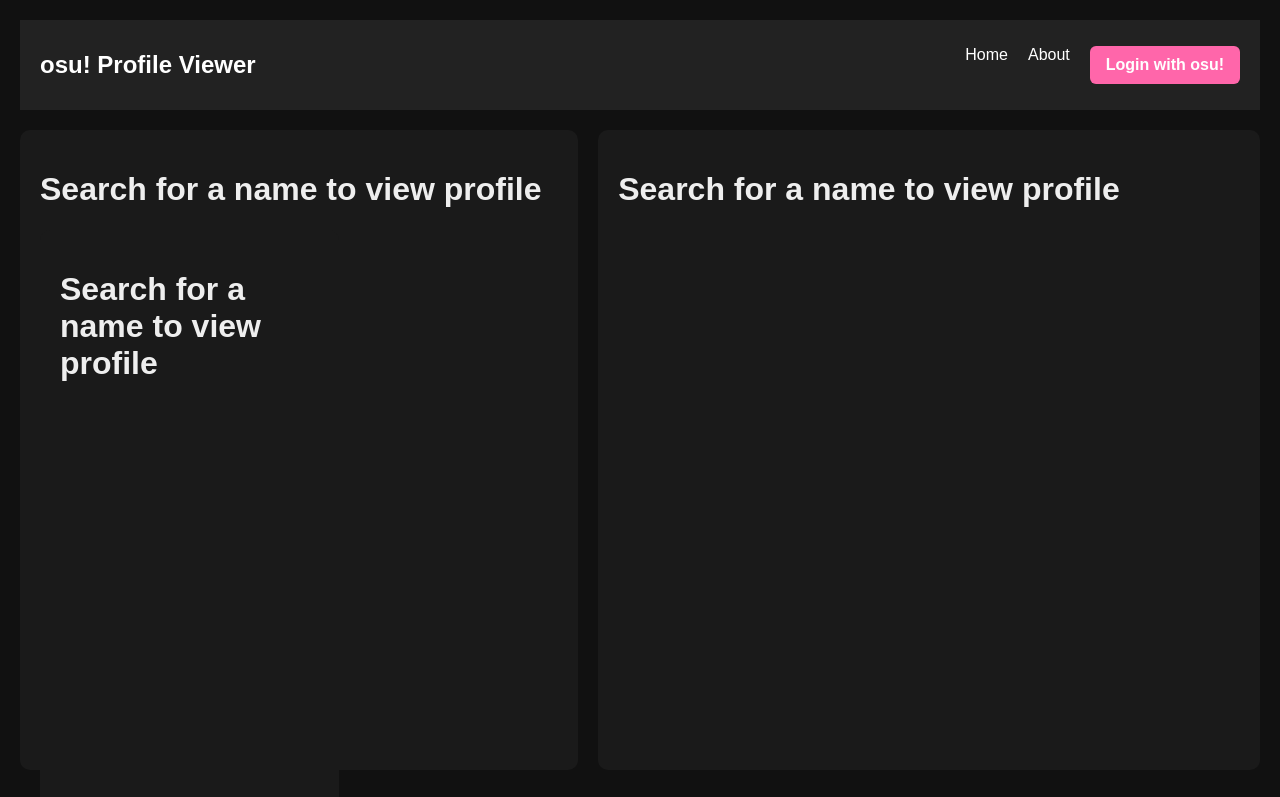
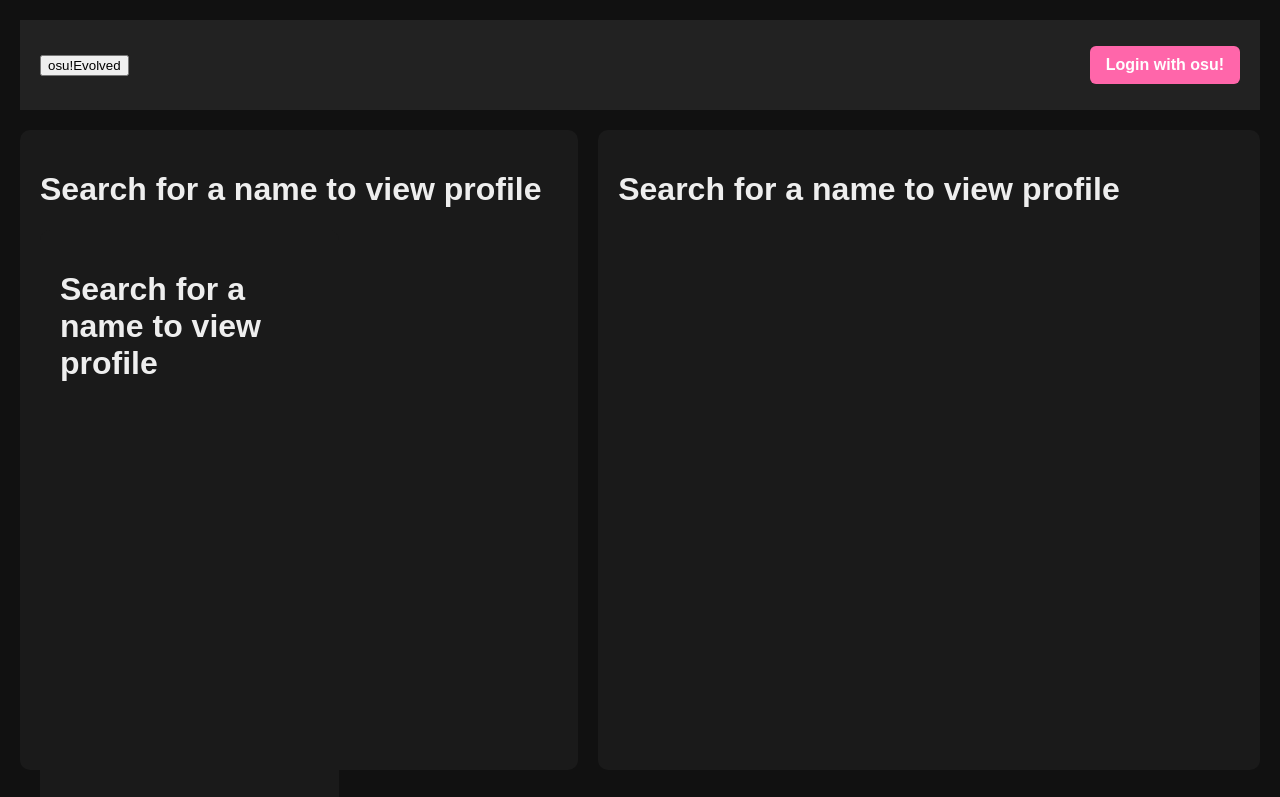
Before and after one commit to turtlthing/final-osu-evolved, a website: page profile.html in a window 1280 px wide. Shown: the top 797 px of the page. Drawn offline with Linux system fonts and the light colour scheme.

Commit message:
Update title and button text to 'osu!Evolved'

```diff
--- a/profile.html
+++ b/profile.html
@@ -2,7 +2,7 @@
 <html lang="en">
 <head>
   <meta charset="UTF-8">
-  <title>osu! Profile Viewer</title>
+  <title>osu!Evolved</title>
   <link rel="stylesheet" href="style.css">
 </head>
 
@@ -10,17 +10,15 @@
 
 <header class="sticky-header">
   <nav class="navbar">
-    <h1 class="logo">osu! Profile Viewer</h1>
+    <button id="homebutton">osu!Evolved</button>
 
     <ul class="nav-links">
-      <li><a href="index.html">Home</a></li>
-      <li><a href="about.html">About</a></li>
+
+
       <li><a id="loginButton" class="osulink">Login with osu!</a></li>
     </ul>
   </nav>
 </header>
-
-
 
 <div id="errorMessage" style="color:red;"></div>
 
@@ -28,21 +26,16 @@
 
   <div id="profilemain_a">
     <h1>Search for a name to view profile</h1>
-  <div id="rankGraph"></div>
 
   <div id="profilemain_b">
     <h1>Search for a name to view profile</h1>
   </div>
   </div>
 
-
-
   <div id="topplay">
     <h1>Search for a name to view profile</h1>
   </div>
-
 </div>
-
 
   <div id="topplays-container">
     <div id="topplays">
```
